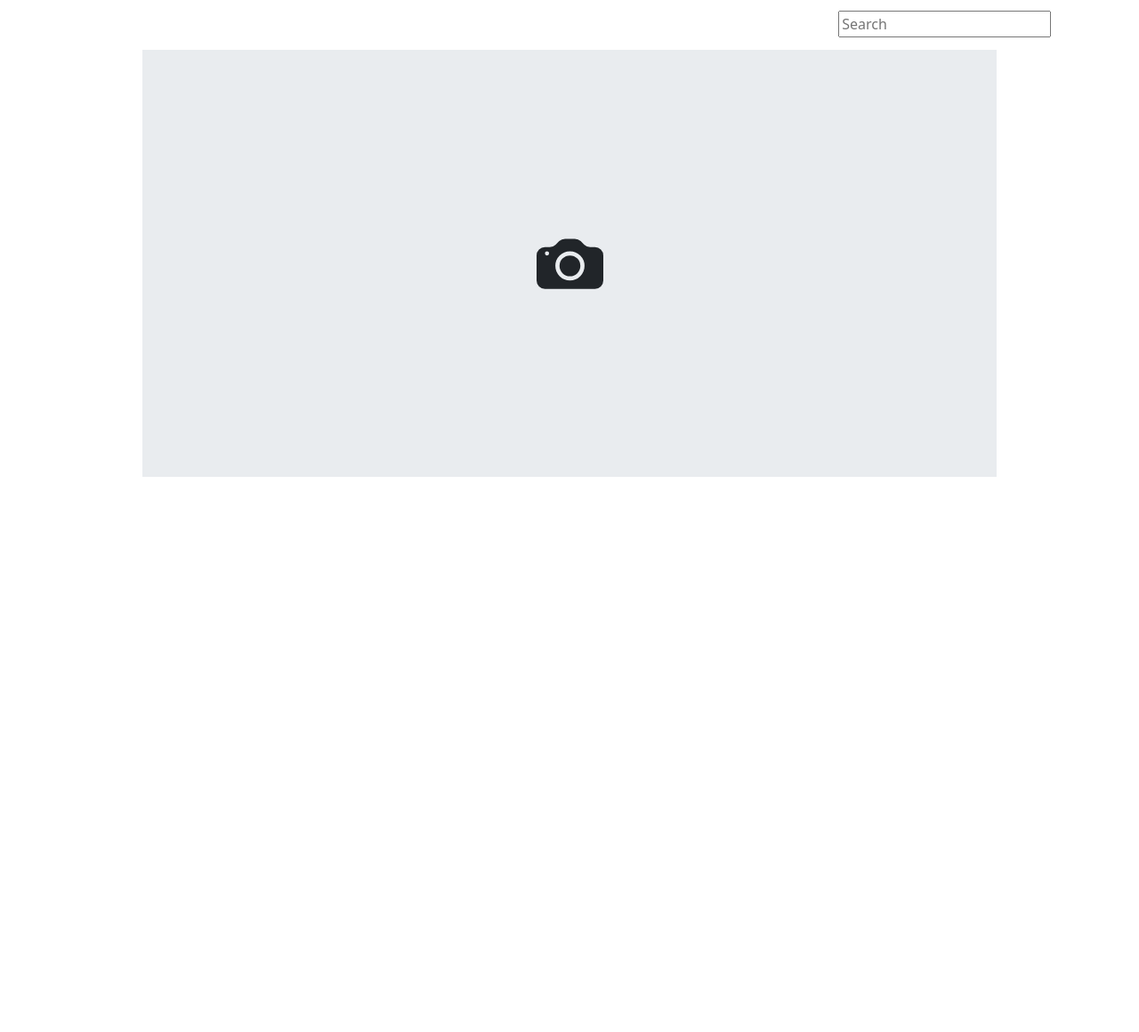
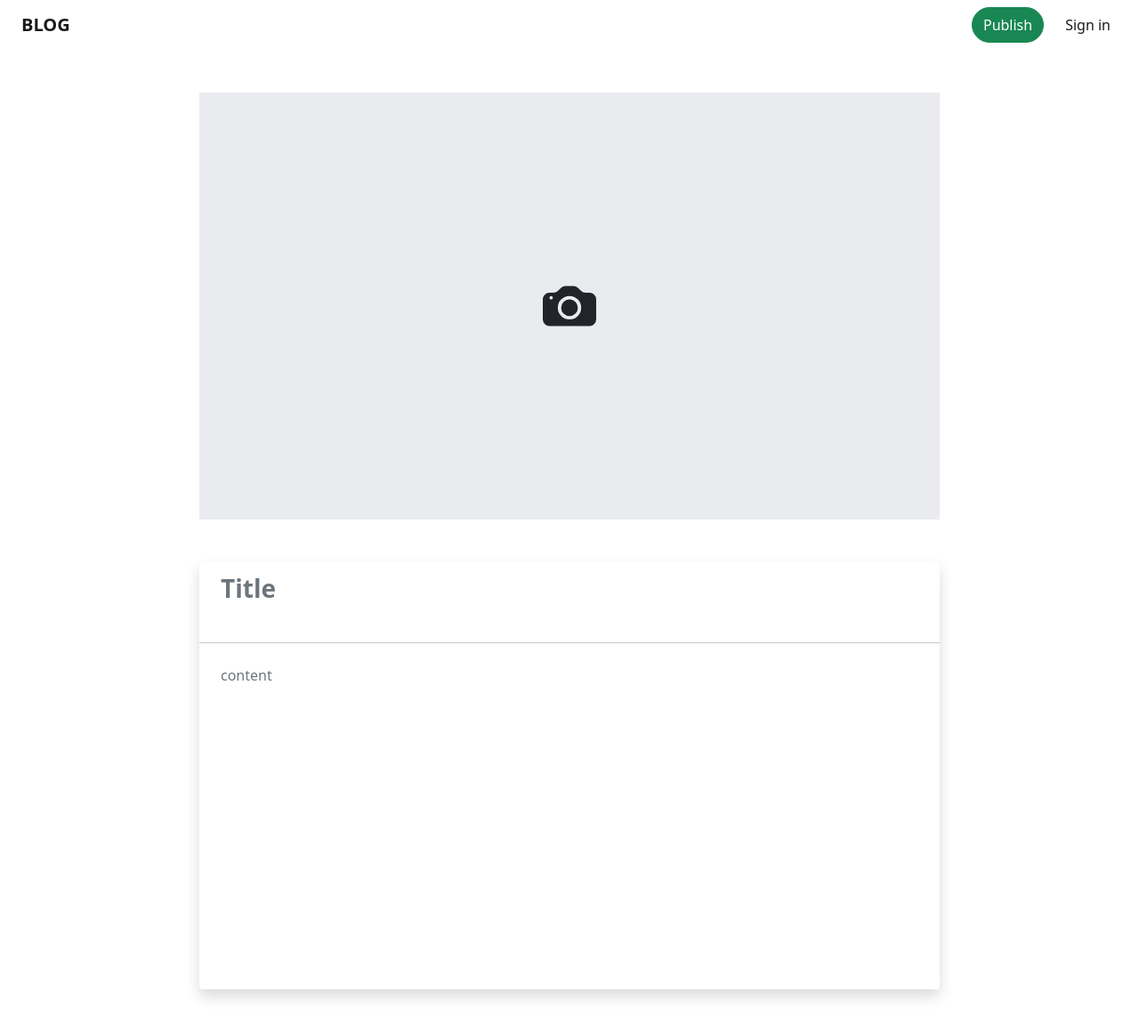
Before and after one commit to rithinark/Blog, a Django app: page /create in a window 1280 px wide. Shown: the whole page at 89% size. Before the commit the page ends 536 px from the top, so only its background shows below. Run offline with Django 3.2, Linux system fonts and the light colour scheme.

Commit message:
create post -40%

```diff
--- a/static/index.css
+++ b/static/index.css
@@ -7,7 +7,7 @@
     max-height:55vh;
 
 }
-.home .bg-title >.box{
+.home .bg-title >.boxed{
     display:flex;
     flex-direction: column;
     align-items: center;
@@ -41,20 +41,34 @@
     display:block;
     max-width:65px;
 }
+#image-upload svg{
+        height:50px;
+        width:50px;
+}
+
 @media(min-width:768px){
     .profile-card .profile-details .profile-about p{
         max-width: 360px;
     }
+
 }
 @media(min-width:992px){
     .profile-card .profile-details .profile-about p{
         max-width: 500px;
     }
+    #image-upload svg{
+        height:60px;
+        width:60px;
+}
 }
 @media(min-width:1200px){
     .profile-card .profile-details .profile-about p{
         max-width: 700px;
     }
+    #image-upload svg{
+        height:75x;
+        width:75px;
+}
 }
 
 @media(min-width:1400px){
@@ -79,3 +93,23 @@
     box-shadow: none;
     outline:none;
 }
+#uploadedImg{
+    width:100%;
+    object-fit: cover;
+    height:auto;
+}
+.box{
+    width:65%;
+    min-height:60vh;
+    background-color:#e9ecef;
+}
+.image-overlay{
+    background-color: #e9ecef;
+    opacity: .5;
+}
+[contenteditable=true]:empty:before{
+    content: attr(placeholder);
+    pointer-events: none;
+    display: block; /* For Firefox */
+    color:#6c757d;
+  }
--- a/static/index.js
+++ b/static/index.js
@@ -0,0 +1,54 @@
+
+const image_uploadBtn = document.getElementById('image-upload')
+const imgInput = document.getElementById('img-uploadInput');
+const uploadImg = document.getElementById('uploadedImg');
+imgInput.addEventListener('change',function(){
+    if(this.files && this.files[0]) {
+        var reader = new FileReader();
+        reader.onload = function(e){
+            uploadImg.setAttribute('src',e.target.result);
+            image_uploadBtn.parentElement.setAttribute('style','height:auto;')
+            image_uploadBtn.setAttribute('style','opacity:.9;')
+            uploadImg.setAttribute('style','display:inline;max-height:500px;')
+        }
+        reader.readAsDataURL(this.files[0]);
+
+    }
+})
+image_uploadBtn.addEventListener('click', function(){
+  imgInput.click();
+})
+
+
+function editableMaxLengthValidator(element, max_length) {
+    const validator = (event)=>{
+        if(element.innerText.length > max_length) {
+            if(event.which==8){
+                element.innerText= element.innerText.substring(0,max_length)
+                const selection = window.getSelection();
+                const range = document.createRange();
+                selection.removeAllRanges();
+                range.selectNodeContents(element);
+                range.collapse(false);
+                selection.addRange(range);
+                element.focus();
+
+            }
+            event.preventDefault();
+        }
+    }
+    element.addEventListener('keydown', function(event){
+        validator(event);
+
+    })
+}
+
+postTitle = document.getElementById('create-post-title');
+editableMaxLengthValidator(postTitle, 40)
+
+postTitle.addEventListener('keydown', function(event){
+    if(event.which==13){
+        event.preventDefault();
+
+    }
+})
--- a/templates/boilerplate.html
+++ b/templates/boilerplate.html
@@ -20,6 +20,7 @@
 <script src="https://cdn.jsdelivr.net/npm/bootstrap@5.0.2/dist/js/bootstrap.bundle.min.js"
     integrity="sha384-MrcW6ZMFYlzcLA8Nl+NtUVF0sA7MsXsP1UyJoMp4YLEuNSfAP+JcXn/tWtIaxVXM"
     crossorigin="anonymous"></script>
+<script src="{% static 'index.js' %}"></script>
 </body>
 
 </html>
--- a/templates/createpost.html
+++ b/templates/createpost.html
@@ -3,7 +3,7 @@
 {% block content %}
 
 <section class="container-xxl">
-    <nav class="navbar navbar-expand navbar-dark">
+    <nav class="navbar navbar-expand navbar-light">
         <div class="container-fluid">
             <a class="fw-bold navbar-brand" href="#">BLOG</a>
             <button class="navbar-toggler nav-btn" type="button" data-bs-toggle="collapse" data-bs-target="#navbarNav"
@@ -12,10 +12,10 @@
             </button>
             <div class="collapse navbar-collapse" id="navbarNav">
                 <ul class="navbar-nav ms-auto">
-                    <form>
-                        <input class="search-bar mt-1 me-2" type="search" placeholder="Search" aria-label="Search" />
-                        <input type="submit" class="visually-hidden" tabindex="-1" />
-                    </form>
+
+                    <button type='submit' form="form1" href="#" class="btn btn btn-success rounded-pill me-3">Publish</button>
+
+
                     {% if user.is_authenticated %}
                     <a href="/user" class="profile-picture" style="background-image:url('https://images.unsplash.com/photo-1497316730643-415fac54a2af?ixlib=rb-1.2.1&ixid=MnwxMjA3fDB8MHxwaG90by1wYWdlfHx8fGVufDB8fHx8&auto=format&fit=crop&w=400&q=80');
                         height:40px;width:40px;"></a>
@@ -29,17 +29,33 @@
         </div>
     </nav>
 </section>
-<section class="post-editable">
-    <div class="mx-auto post-img box d-flex justify-content-center align-items-center" style="width:75%; height:60vh;background-color:#e9ecef;">
-        <button class='c-btn btn'>
+<section class="post-editable mt-5">
+    <div class="mx-auto post-img box position-relative">
+        <div class="image-overlay position-absolute h-100 w-100"></div>
+        <button class='c-btn btn position-absolute top-50 start-50 translate-middle' id="image-upload">
             <svg xmlns="http://www.w3.org/2000/svg" width="75" height="75" fill="currentColor" class="bi bi-camera-fill" viewBox="0 0 16 16">
                 <path d="M10.5 8.5a2.5 2.5 0 1 1-5 0 2.5 2.5 0 0 1 5 0z"/>
                 <path d="M2 4a2 2 0 0 0-2 2v6a2 2 0 0 0 2 2h12a2 2 0 0 0 2-2V6a2 2 0 0 0-2-2h-1.172a2 2 0 0 1-1.414-.586l-.828-.828A2 2 0 0 0 9.172 2H6.828a2 2 0 0 0-1.414.586l-.828.828A2 2 0 0 1 3.172 4H2zm.5 2a.5.5 0 1 1 0-1 .5.5 0 0 1 0 1zm9 2.5a3.5 3.5 0 1 1-7 0 3.5 3.5 0 0 1 7 0z"/>
             </svg>
+            <form enctype="multipart/form-data" id="form1" method="GET">
+                <input id="img-uploadInput" name="post-img" type="file" class="invisible d-none">
+            </form>
+        </button>
 
-            <input type="file" class="invisible d-none">
+        <img id="uploadedImg" src="#" style="display: none;">
+    </div>
 
-        </button>
+    <div class="post-content box mx-auto shadow bg-body rounded my-5" id="comment">
+
+        <div class="content-body px-4 py-2 fs-3 fw-bold">
+            <p placeholder='Title' id="create-post-title" contentEditable="true" style="outline:none !important;"></p>
+        </div>
+        <hr>
+        <div class="content-body px-4 py-2">
+            <p placeholder='content' id="create-post-title" contentEditable="true" style="outline:none !important;"></p>
+        </div>
+
     </div>
 </section>
+
 {% endblock %}
--- a/templates/home.html
+++ b/templates/home.html
@@ -30,7 +30,7 @@
     </nav>
 
     <div class="bg-title container">
-        <div class="text-center box" style="color:white;">
+        <div class="text-center boxed" style="color:white;">
             <h1>WELCOME</h1>
             <p>lorem ipsum dolor sit</p>
         </div>
@@ -39,7 +39,7 @@
 </section>
 
 <section class="container search-tags category my-5">
-    <div class="tags box d-flex flex-wrap ">
+    <div class="tags d-flex flex-wrap ">
         <a href="#" class="tag rounded-pill text-muted m-2">All</a>
         <a href="#" class="tag rounded-pill text-muted m-2">All</a>
         <a href="#" class="tag rounded-pill text-muted m-2">ipsum</a> <a href="#"
```
